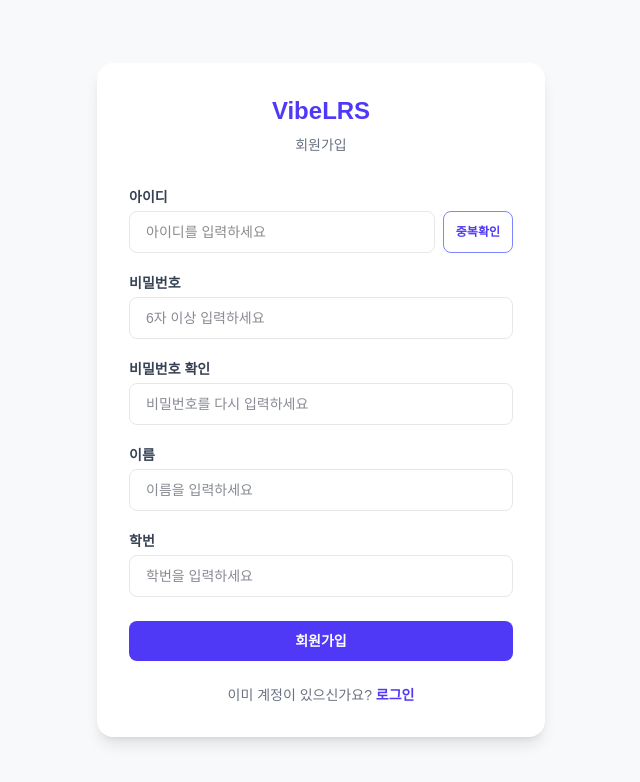
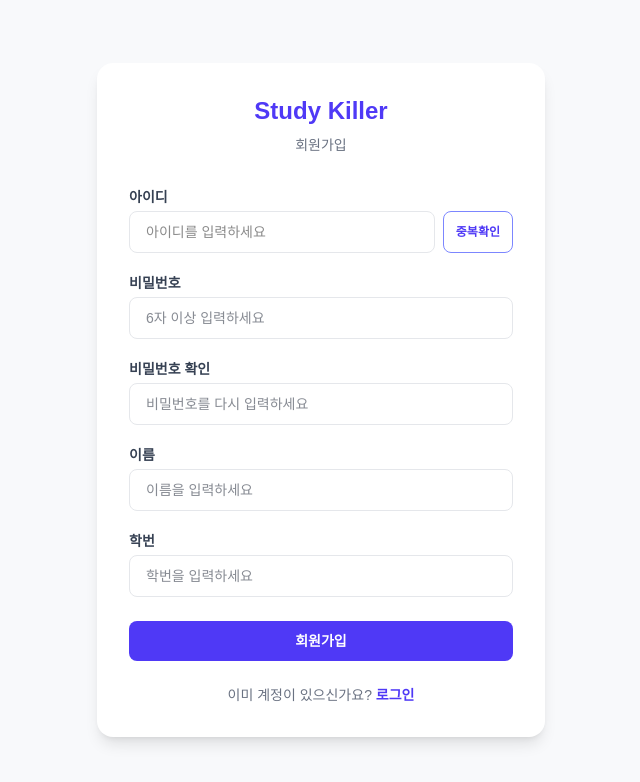
Before and after one commit to 21017030/hackathon-frontend, a Next.js app: page /register in a window 1280 px wide. Shown: the top 782 px of the page, without its empty margins (319-959 px from the left). Built offline with nearby package versions, Linux system fonts and the light colour scheme; no server answers.

Commit message:
refactor: 서비스 이름 VibeLRS → Study Killer 전체 변경
Co-Authored-By: Claude Sonnet 4.6 <noreply@anthropic.com>

```diff
--- a/src/app/layout.tsx
+++ b/src/app/layout.tsx
@@ -10,7 +10,7 @@ const geistSans = Geist({
 });
 
 export const metadata: Metadata = {
-  title: "VibeLRS",
+  title: "Study Killer",
   description: "대학생을 위한 RAG 기반 AI 학습 보조 시스템",
 };
 
--- a/src/app/register/page.tsx
+++ b/src/app/register/page.tsx
@@ -112,7 +112,7 @@ export default function RegisterPage() {
   return (
     <div className="min-h-screen bg-[#F8F9FB] flex items-center justify-center py-10">
       <div className="bg-white rounded-2xl shadow-lg w-full max-w-md p-8">
-        <h1 className="text-2xl font-bold text-indigo-600 text-center mb-2">VibeLRS</h1>
+        <h1 className="text-2xl font-bold text-indigo-600 text-center mb-2">Study Killer</h1>
         <p className="text-center text-gray-500 text-sm mb-8">회원가입</p>
 
         <form onSubmit={handleSubmit} className="flex flex-col gap-5" noValidate>
--- a/src/components/AuthScreen.tsx
+++ b/src/components/AuthScreen.tsx
@@ -45,7 +45,7 @@ export default function AuthScreen({ onSuccess, onClose }: Props) {
           <X size={18} />
         </button>
       )}
-      <h1 className="text-2xl font-bold text-indigo-600 text-center mb-2">VibeLRS</h1>
+      <h1 className="text-2xl font-bold text-indigo-600 text-center mb-2">Study Killer</h1>
       <p className="text-center text-gray-500 text-sm mb-8">로그인</p>
 
       <form onSubmit={handleLogin} className="flex flex-col gap-4">
--- a/src/components/Sidebar.tsx
+++ b/src/components/Sidebar.tsx
@@ -57,7 +57,7 @@ export default function Sidebar({
           onClick={onHomeClick}
         >
           <div className="w-8 h-8 bg-indigo-600 rounded-lg flex items-center justify-center text-white font-bold">V</div>
-          <span className="text-xl font-bold tracking-tight text-indigo-900">VibeLRS</span>
+          <span className="text-xl font-bold tracking-tight text-indigo-900">Study Killer</span>
         </div>
 
         <nav className="space-y-1">
```
